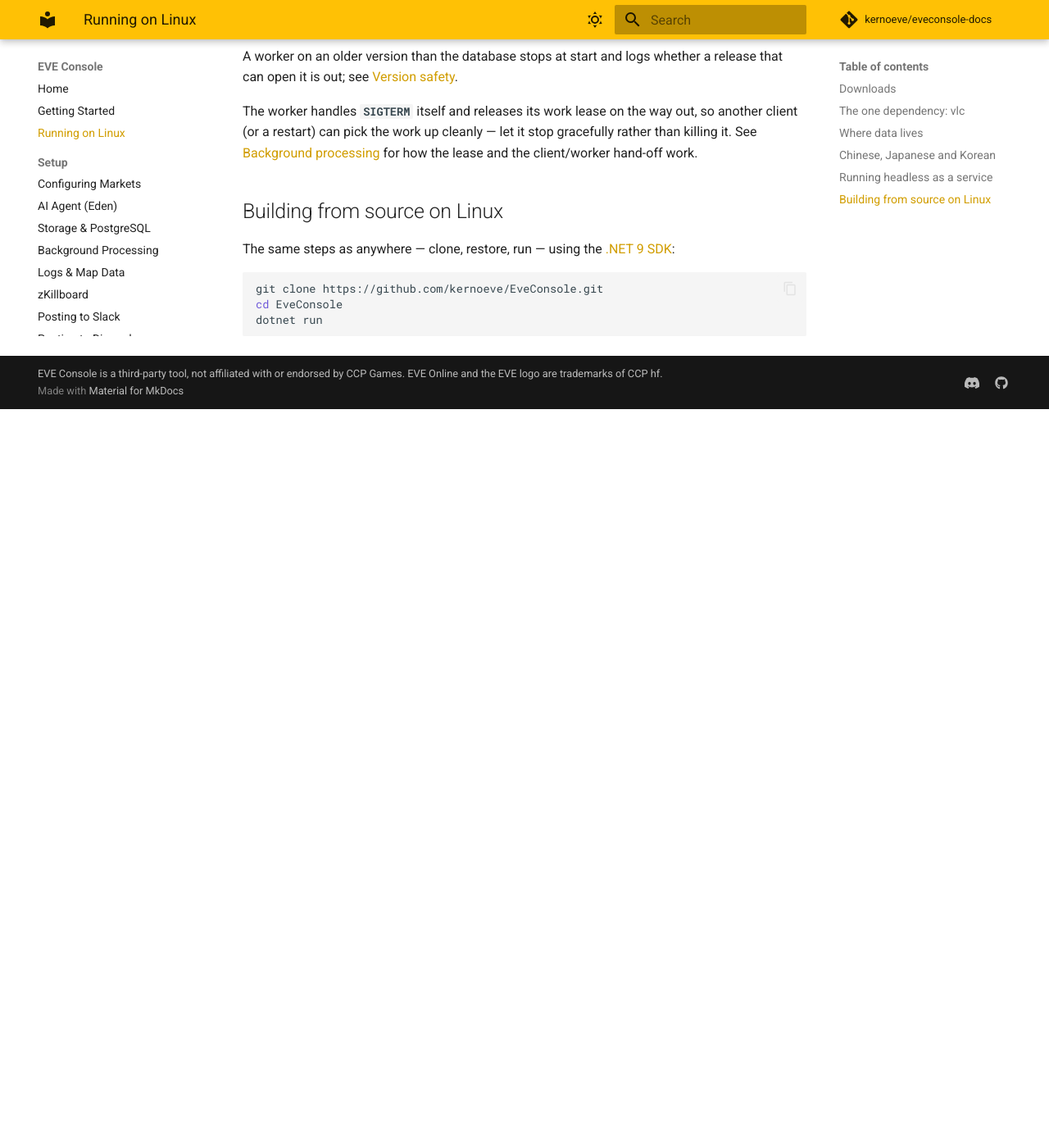
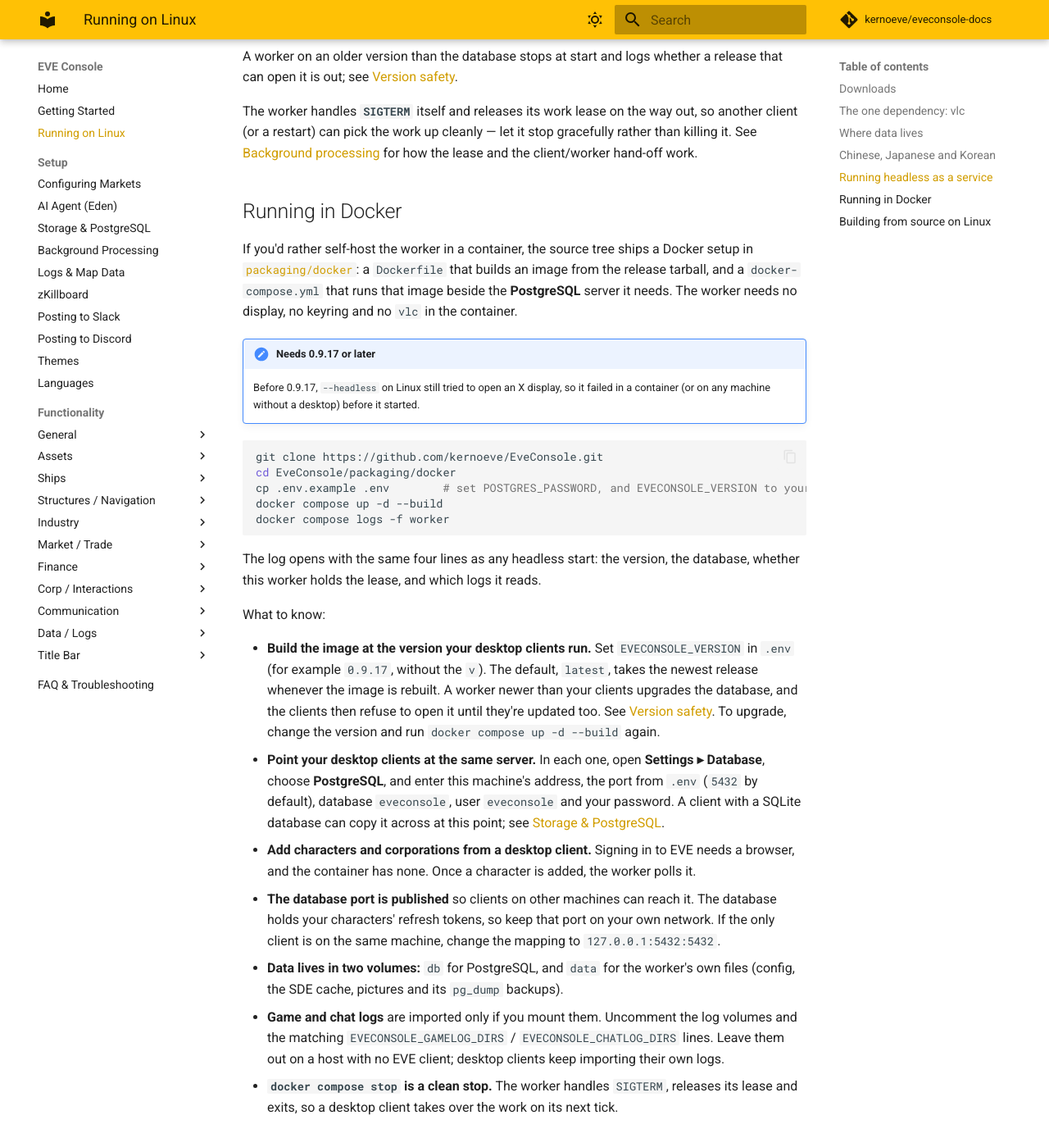
Before and after one commit to kernoeve/eveconsole-docs, an MkDocs documentation site: the page built from docs/running-on-linux.md, in a window 1280 px wide and 1400 px high, scrolled down 2728 px. Shown: the whole window at 82% size. Built offline with MkDocs 1.6.1 and Material for MkDocs 9.7.7, drawn with Linux system fonts in a browser that asks for light colours; comment, search, counter and statistics services are not loaded; before the commit the page ends 3227 px from its top, so only the background shows below that.

Commit message:
Running in Docker: the worker image and compose file
Co-Authored-By: Claude Opus 5.5 <noreply@anthropic.com>

````diff
--- a/docs/running-on-linux.md
+++ b/docs/running-on-linux.md
@@ -107,6 +107,34 @@ A worker on an older version than the database stops at start and logs whether a
 
 The worker handles **`SIGTERM`** itself and releases its work lease on the way out, so another client (or a restart) can pick the work up cleanly — let it stop gracefully rather than killing it. See [Background processing](background-processing.md) for how the lease and the client/worker hand-off work.
 
+## Running in Docker
+
+If you'd rather self-host the worker in a container, the source tree ships a Docker setup in [`packaging/docker`](https://github.com/kernoeve/EveConsole/tree/main/packaging/docker): a `Dockerfile` that builds an image from the release tarball, and a `docker-compose.yml` that runs that image beside the **PostgreSQL** server it needs. The worker needs no display, no keyring and no `vlc` in the container.
+
+!!! note "Needs 0.9.17 or later"
+
+    Before 0.9.17, `--headless` on Linux still tried to open an X display, so it failed in a container (or on any machine without a desktop) before it started.
+
+```bash
+git clone https://github.com/kernoeve/EveConsole.git
+cd EveConsole/packaging/docker
+cp .env.example .env        # set POSTGRES_PASSWORD, and EVECONSOLE_VERSION to your clients' version
+docker compose up -d --build
+docker compose logs -f worker
+```
+
+The log opens with the same four lines as any headless start: the version, the database, whether this worker holds the lease, and which logs it reads.
+
+What to know:
+
+- **Build the image at the version your desktop clients run.** Set `EVECONSOLE_VERSION` in `.env` (for example `0.9.17`, without the `v`). The default, `latest`, takes the newest release whenever the image is rebuilt. A worker newer than your clients upgrades the database, and the clients then refuse to open it until they're updated too. See [Version safety](background-processing.md#version-safety). To upgrade, change the version and run `docker compose up -d --build` again.
+- **Point your desktop clients at the same server.** In each one, open **Settings ▸ Database**, choose **PostgreSQL**, and enter this machine's address, the port from `.env` (`5432` by default), database `eveconsole`, user `eveconsole` and your password. A client with a SQLite database can copy it across at this point; see [Storage & PostgreSQL](storage-postgresql.md#switching-to-postgresql).
+- **Add characters and corporations from a desktop client.** Signing in to EVE needs a browser, and the container has none. Once a character is added, the worker polls it.
+- **The database port is published** so clients on other machines can reach it. The database holds your characters' refresh tokens, so keep that port on your own network. If the only client is on the same machine, change the mapping to `127.0.0.1:5432:5432`.
+- **Data lives in two volumes:** `db` for PostgreSQL, and `data` for the worker's own files (config, the SDE cache, pictures and its `pg_dump` backups).
+- **Game and chat logs** are imported only if you mount them. Uncomment the log volumes and the matching `EVECONSOLE_GAMELOG_DIRS` / `EVECONSOLE_CHATLOG_DIRS` lines. Leave them out on a host with no EVE client; desktop clients keep importing their own logs.
+- **`docker compose stop` is a clean stop.** The worker handles `SIGTERM`, releases its lease and exits, so a desktop client takes over the work on its next tick.
+
 ## Building from source on Linux
 
 The same steps as anywhere — clone, restore, run — using the [.NET 9 SDK](https://dotnet.microsoft.com/download/dotnet/9.0):
````
Also changed, not shown: docs/background-processing.md (+4 -0 lines).
